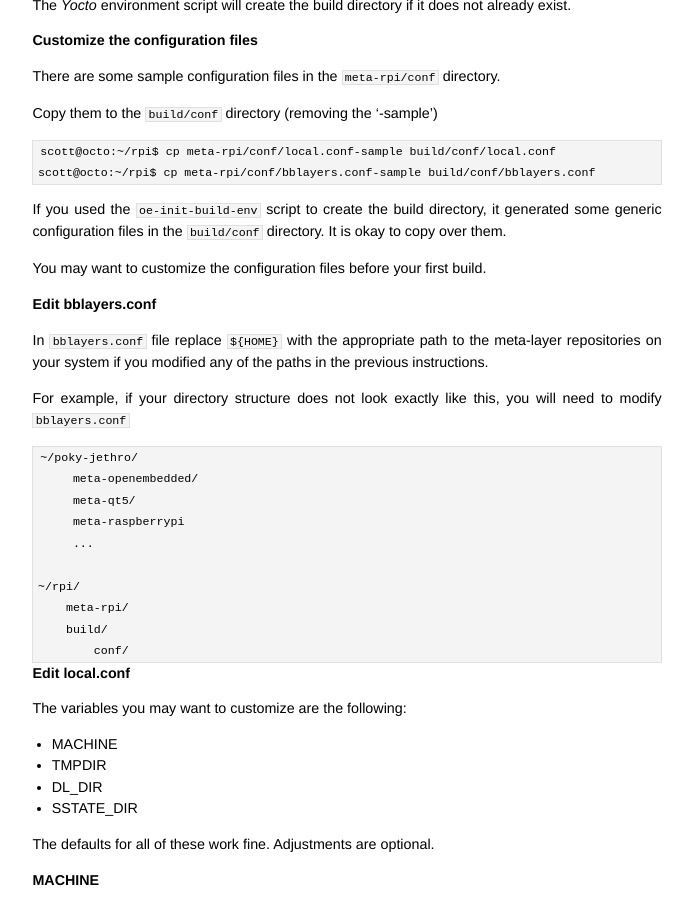
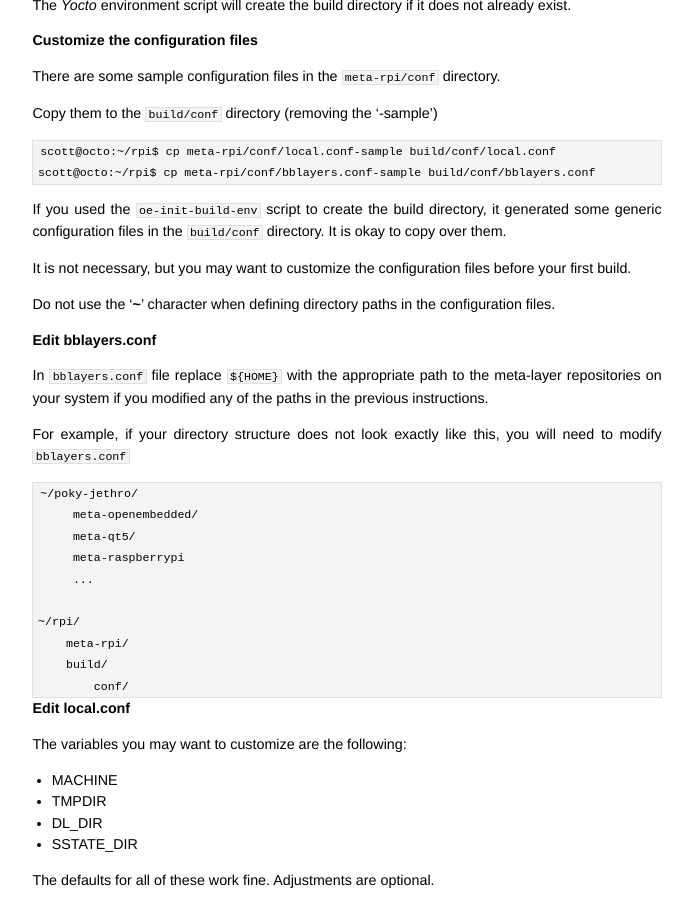
Before and after one commit to jumpnow/jumpnowtek-site, a Jekyll site: the page built from _posts/2015-12-04-Raspberry-Pi-Systems-with-Yocto.md, in a window 1280 px wide and 900 px high, scrolled down 2357 px. Shown: the whole window, without its empty margins (293-986 px from the left). Built offline with Jekyll 4.4.1, drawn with Linux system fonts in a browser that asks for light colours; some of the changed lines change nothing that is shown; some of the changed text lies outside the part shown.

Commit message:
Update rpi doc

```diff
--- a/_posts/2015-12-04-Raspberry-Pi-Systems-with-Yocto.md
+++ b/_posts/2015-12-04-Raspberry-Pi-Systems-with-Yocto.md
@@ -2,7 +2,7 @@
 layout: post
 title: Building Raspberry Pi Systems with Yocto
 description: "Building customized systems for the Raspberry Pi using tools from the Yocto Project"
-date: 2016-01-18 16:55:00
+date: 2016-01-20 04:42:00
 categories: rpi
 tags: [linux, rpi, yocto]
 ---
@@ -126,7 +126,9 @@
 
 If you used the `oe-init-build-env` script to create the build directory, it generated some generic configuration files in the `build/conf` directory. It is okay to copy over them.
 
-You may want to customize the configuration files before your first build.
+It is not necessary, but you may want to customize the configuration files before your first build.
+
+Do not use the '**~**' character when defining directory paths in the configuration files.
 
 ### Edit bblayers.conf
 
@@ -208,11 +210,12 @@
 
 I don't use those *Common targets*, but instead use my own custom image recipes.
 
-There are three custom images available in the *meta-rpi* layer. The recipes for the images can be found in `meta-rpi/images/`
+There are four custom images available in the *meta-rpi* layer. The recipes for the images can be found in `meta-rpi/images/`
 
 * console-image.bb
 * x11-image.bb
 * qt5-x11-image.bb
+* audio-image.bb
 
 You should add your own custom images to this same directory.
 
@@ -242,7 +245,7 @@
 
 #### audio-image
 
-A small image for use with an [IQaudIO Pi-DigiAMP+][digiamp-plus] board and including [pianobar][pianobar], a console-based client for [Pandora][pandora] internet radio.
+A small image for use with an [IQaudIO Pi-DigiAMP+][digiamp-plus] add-on board and including [pianobar][pianobar], a console-based client for [Pandora][pandora] internet radio.
 
 See this [post][rpi-pandora] post for details on using this image.
 
```
